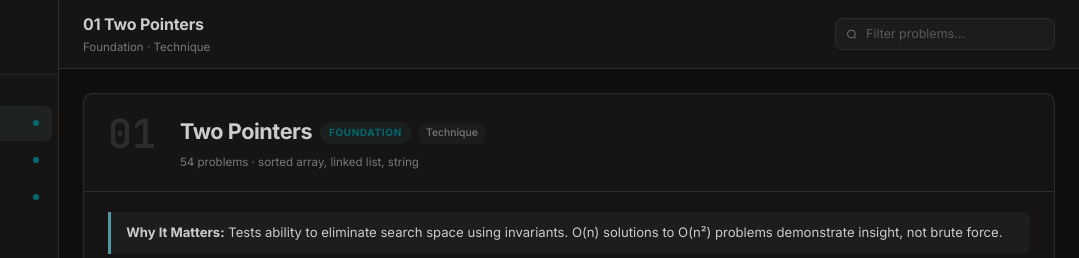
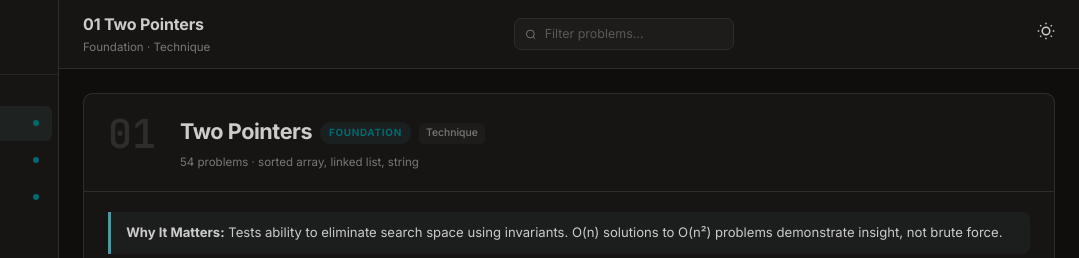
Before and after one commit to mints23/dsalgo, an Astro site: page / in a window 1280 px wide. Shown: the top 258 px of the page, 201-1280 px from the left. Built offline with nearby package versions, Linux system fonts and the light colour scheme; Astro itself is replaced by a stand-in of ours.

Commit message:
Astro Onboarding

```diff
--- a/package.json
+++ b/package.json
@@ -8,7 +8,7 @@
     "build": "astro build",
     "preview": "astro preview",
     "astro": "astro",
-    "deploy": "gh-pages -d dist"
+    "deploy": "gh-pages -d dist --dotfiles"
   },
   "dependencies": {
     "astro": "^6.1.7"
--- a/src/pages/index.astro
+++ b/src/pages/index.astro
@@ -202,6 +202,12 @@
                 <svg width="13" height="13" viewBox="0 0 24 24" fill="none" stroke="currentColor" stroke-width="2"><circle cx="11" cy="11" r="8"/><path d="m21 21-4.35-4.35"/></svg>
                 <input type="text" id="searchInput" placeholder="Filter problems…">
             </div>
+            <button class="theme-btn-top" id="theme-toggle-top" aria-label="Toggle theme">
+                <svg width="18" height="18" viewBox="0 0 24 24" fill="none" stroke="currentColor" stroke-width="2">
+                    <circle cx="12" cy="12" r="5"/>
+                    <path d="M12 1v2M12 21v2M4.22 4.22l1.42 1.42M18.36 18.36l1.42 1.42M1 12h2M21 12h2M4.22 19.78l1.42-1.42M18.36 5.64l1.42-1.42"/>
+                </svg>
+            </button>
         </div>
 
         <div class="content">
```
